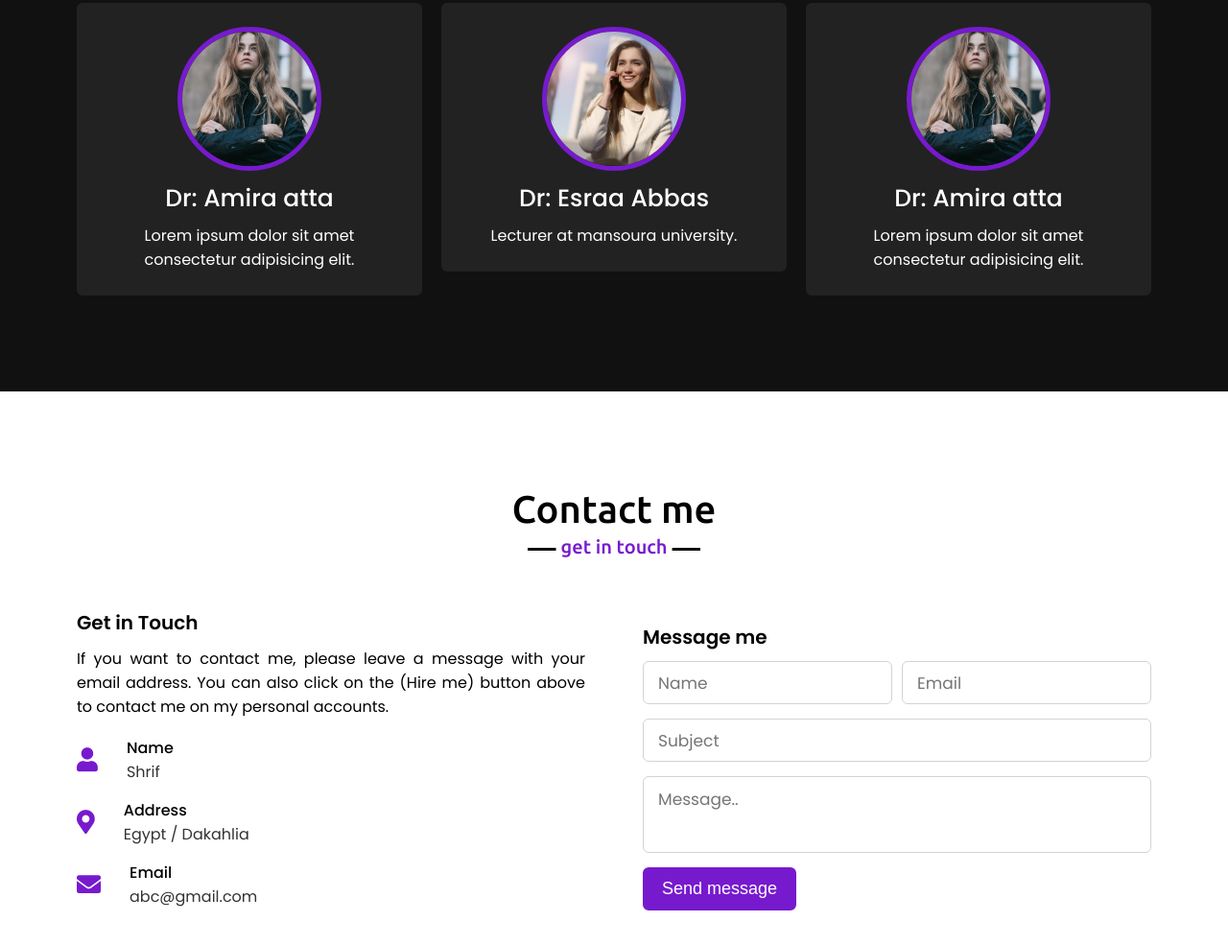
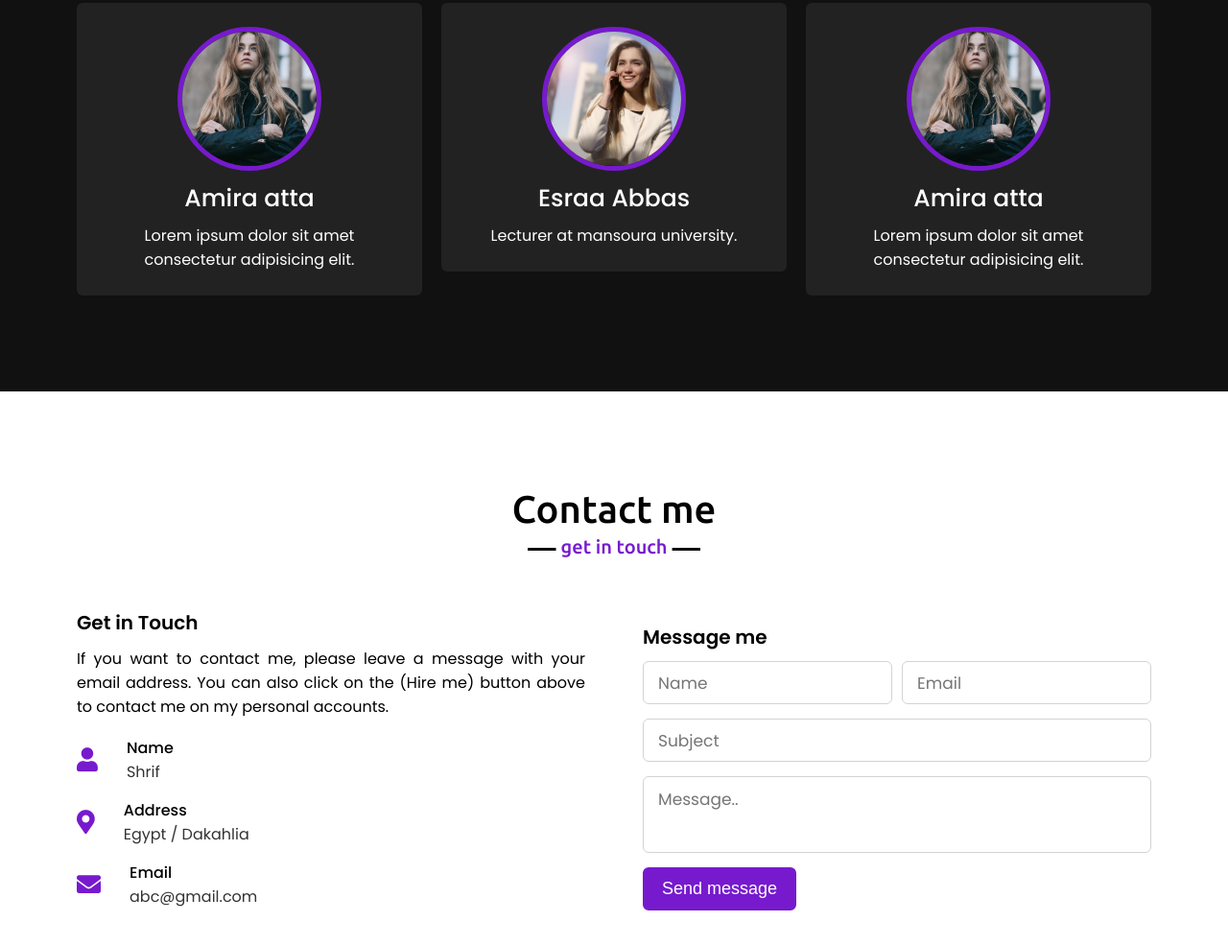
Before and after one commit to ABNxASHRAF/Profile-Shrif, a plain HTML site: page index.html in a window 1280 px wide. Shown: the part 3099-4084 px from the top of the page at 96% size. Drawn offline with nearby package versions, Linux system fonts and the light colour scheme.

Commit message:
Add files via upload

```diff
--- a/index.html
+++ b/index.html
@@ -164,14 +164,14 @@
                 <div class="card">
                     <div class="box">
                         <img src="images/profile-1.jpeg" alt="">
-                        <div class="text">Dr: Esraa Abbas </div>
+                        <div class="text">Esraa Abbas</div>
                         <p>Lecturer at mansoura university.</p>
                     </div>
                 </div>
                 <div class="card">
                     <div class="box">
                         <img src="images/profile-5.jpeg" alt="">
-                        <div class="text">Dr: Amira atta</div>
+                        <div class="text">Amira atta</div>
                         <p>Lorem ipsum dolor sit amet consectetur adipisicing elit.</p>
                     </div>
                 </div>
```
